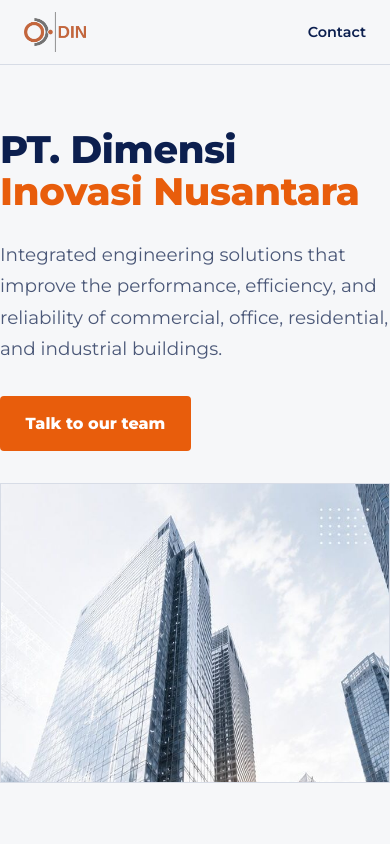
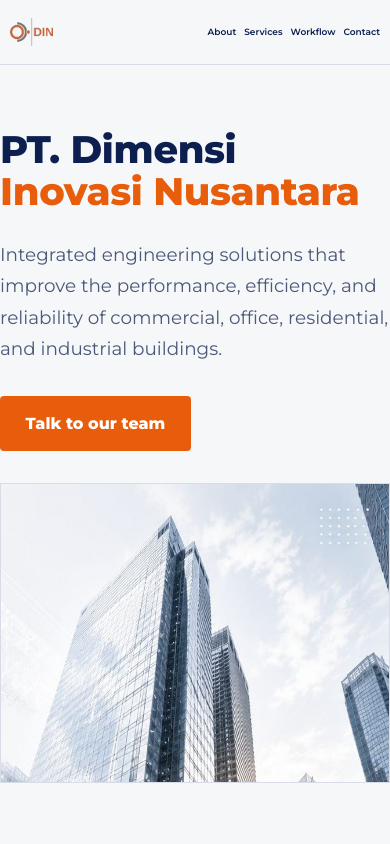
Before and after one commit to yusnitab/din-website, a plain HTML site: page index.html in a window 390 px wide. Shown: the top 844 px of the page. Drawn offline with Linux system fonts and the light colour scheme.

Commit message:
Enhance mobile responsiveness for header and nav
Added responsive styles for header and navigation.

```diff
--- a/index.html
+++ b/index.html
@@ -85,8 +85,29 @@
 .cgrid p{margin:0 0 1.2rem}
 .contact .btn{margin-top:.5rem}
 footer{background:var(--dark);color:var(--on-dark);opacity:.8;padding:1.5rem 0;font-size:.85rem;border-top:1px solid #ffffff22}
+
 @media (max-width:760px){
-  nav a:not(:last-child){display:none}
+  header .wrap {
+    padding: 0 10px;
+    gap: 6px;
+  }
+
+  .logo img {
+    height: 28px;
+  }
+
+  nav {
+    display: flex;
+    align-items: center;
+    gap: 8px;
+    white-space: nowrap;
+  }
+
+  nav a {
+    font-size: 9px;
+    margin-left: 0;
+  }
+
   .about,.core,.cgrid,.floor .body{grid-template-columns:1fr}
   .flow,.values,.floor .ph{grid-template-columns:1fr 1fr}
   .vm,.vm .values{grid-template-columns:1fr}
@@ -94,6 +115,7 @@
   .hp{max-height:300px}
   .floor .body{padding-left:1.2rem}
 }
+
 @media (prefers-reduced-motion:reduce){html{scroll-behavior:auto}*{transition:none!important}}
 </style>
 </head>
```
